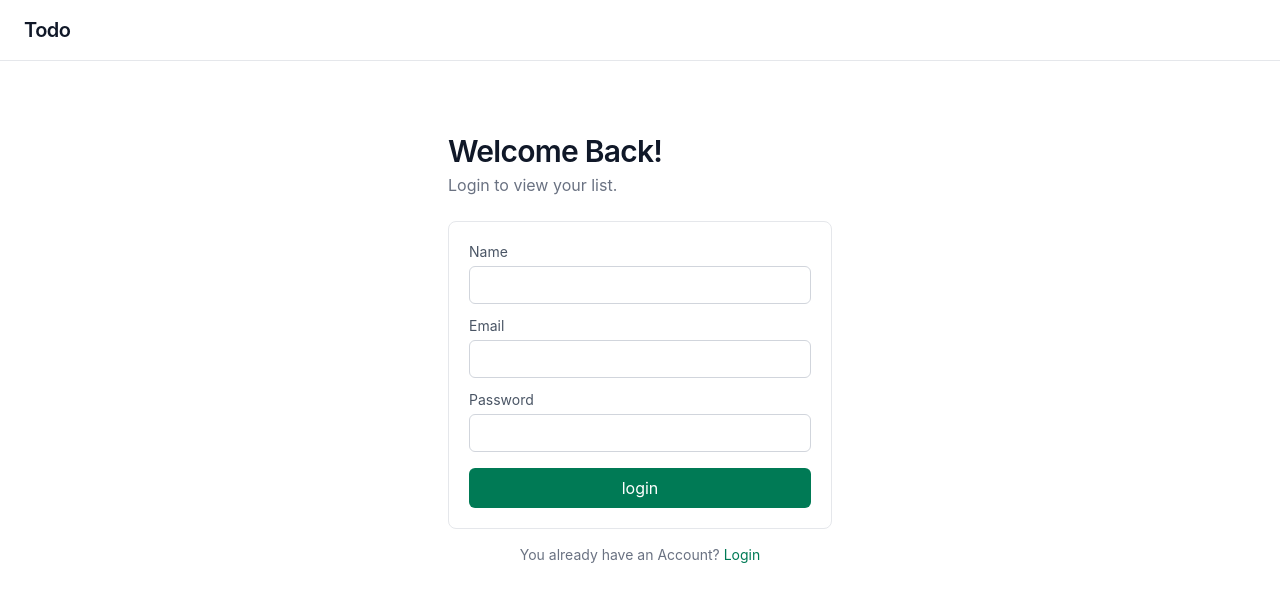
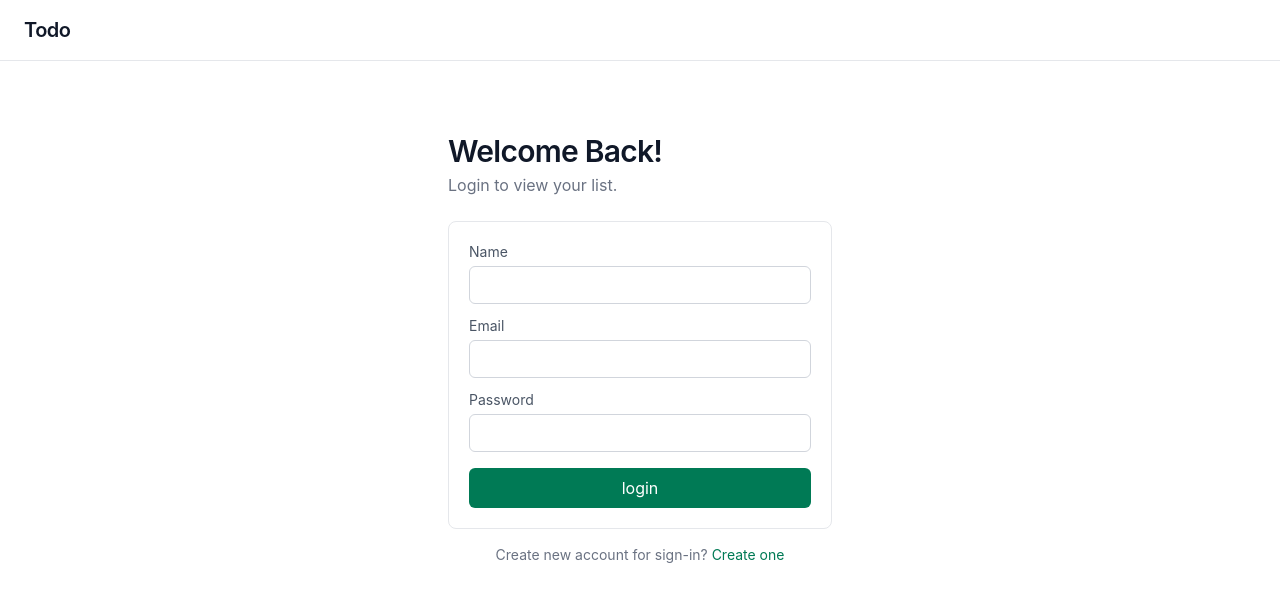
Before and after one commit to gajendra-sharma-dev/Full-Stack-Todoapplication, a React app in the folder frontend/: page /login in a window 1280 px wide. Shown: the top 602 px of the page. Built offline with nearby package versions, Linux system fonts and the light colour scheme; the HTML template or start-up script is replaced by a standard one.

Commit message:
Update Login.jsx

```diff
--- a/frontend/src/layout/Login.jsx
+++ b/frontend/src/layout/Login.jsx
@@ -80,7 +80,7 @@ export default function Login() {
       </form>
 
       <p className="text-center text-gray-500 mt-4 text-sm">
-        You already have an Account? <Link to="/register" className="text-emerald-700">Login</Link>
+        Create new account for sign-in? <Link to="/register" className="text-emerald-700">Create one</Link>
       </p>
     </div>
   )
```
